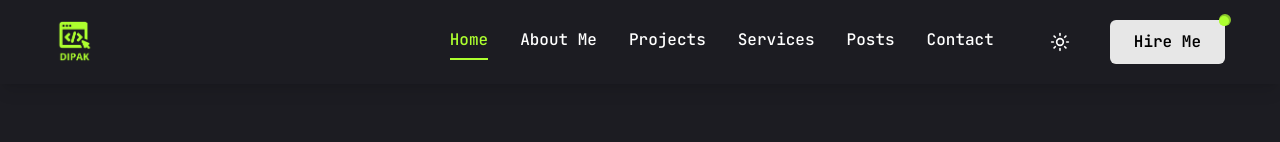
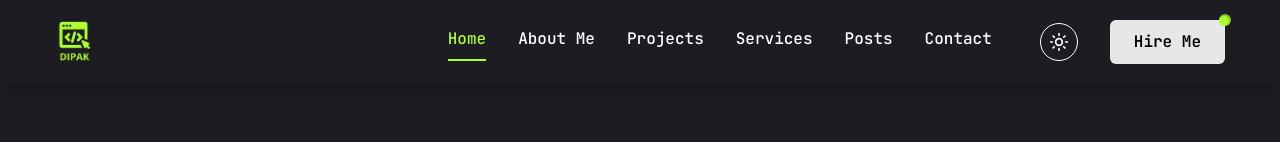
Before and after one commit to Dipak-Natureglobal/dipak-portfolio, a Next.js app: page / in a window 1280 px wide. Shown: the top 142 px of the page. Built offline with nearby package versions, Linux system fonts and the light colour scheme.

Commit message:
feat: add theme toggle button to Header and Navbar components

```diff
--- a/components/header/index.jsx
+++ b/components/header/index.jsx
@@ -6,10 +6,12 @@ import Navbar from "../navbar/index-desktop";
 import MobileNavbar from "../navbar/index-mobile";
 import Image from "next/image";
 import { useTheme } from "../theme-provider/page";
+import { MoonStar, Sun } from "lucide-react";
 
 const Header = () => {
     const [isScrolled, setIsScrolled] = useState(false);
-    const { theme } = useTheme();
+
+    const { theme, toggleTheme } = useTheme();
 
     useEffect(() => {
         const handleScroll = () => {
@@ -42,7 +44,7 @@ const Header = () => {
                 <Link href="/">
 
                     <Image
-                     src={theme === "dark" ? "/assets/profile/logo.png" : "/assets/profile/light-logo.png"}
+                        src={theme === "dark" ? "/assets/profile/logo.png" : "/assets/profile/light-logo.png"}
                         alt="logo"
                         width={60}
                         height={60}
@@ -73,7 +75,21 @@ const Header = () => {
 
 
                 {/* Mobile Navbar */}
-                <div className="xl:hidden">
+                <div className="xl:hidden flex gap-6 items-center">
+                    <button
+                        onClick={toggleTheme}
+                        className={`ml-4 p-2 transition ${theme === "light"
+                                ? "rounded-[50px] border border-black/70 hover:bg-gray-200"
+                                : "rounded-full dark:hover:bg-gray-700 border border-white"
+                            }`}
+                    >
+                        {theme === "light" ? (
+                            <MoonStar size={20} />
+                        ) : (
+                            <Sun size={20} />
+                        )}
+                    </button>
+
                     <MobileNavbar />
                 </div>
             </div>
--- a/components/navbar/index-desktop.jsx
+++ b/components/navbar/index-desktop.jsx
@@ -3,40 +3,38 @@ import Link from "next/link";
 import { MoonStar, Sun } from "lucide-react";
 import { usePathname } from "next/navigation";
 import { useTheme } from "../theme-provider/page";
-const links=[
+const links = [
   {
     name: "Home",
-        path:"/"
+    path: "/"
   },
   {
     name: "About Me",
-        path:"/about"
+    path: "/about"
   },
   {
     name: "Projects",
-        path:"/projects"
+    path: "/projects"
   },
   {
     name: "Services",
-        path:"/services"
+    path: "/services"
   },
   {
     name: "Posts",
-        path:"/posts"
+    path: "/posts"
   },
   {
     name: "Contact",
-        path:"/contact"
+    path: "/contact"
   }
 ]
-const Navbar =()=>
-{
-    const pathname=usePathname();
+const Navbar = () => {
+  const pathname = usePathname();
   const { theme, toggleTheme } = useTheme();
   return (
     <nav className="flex gap-8" >
-            {links.map((link,index)=>
-            {
+      {links.map((link, index) => {
         return <Link
           href={link.path}
           key={index}
@@ -47,7 +45,10 @@ const Navbar =()=>
       })}
       <button
         onClick={toggleTheme}
-        className="ml-4 p-2 rounded-full hover:bg-gray-200 dark:hover:bg-gray-700 transition"
+        className={`ml-4 p-2 transition ${theme === "light"
+          ? "rounded-[50px] border border-black/70 hover:bg-gray-200"
+          : "rounded-full dark:hover:bg-gray-700 border border-white"
+          }`}
       >
         {theme === "light" ? (
           <MoonStar size={20} />
--- a/components/navbar/index-mobile.jsx
+++ b/components/navbar/index-mobile.jsx
@@ -72,7 +72,7 @@ const MobileNavbar = () => {
               );
             })}
           </nav>
-          <button
+          {/* <button
             onClick={toggleTheme}
             className="mt-10 self-center p-3 rounded-full hover:bg-gray-200 dark:hover:bg-gray-700 transition"
           >
@@ -81,7 +81,7 @@ const MobileNavbar = () => {
             ) : (
               <Sun size={24} />
             )}
-          </button>
+          </button> */}
         </SheetContent>
       </Sheet>
     </>
```
Lines whose indentation alone changed are shown as unchanged.
